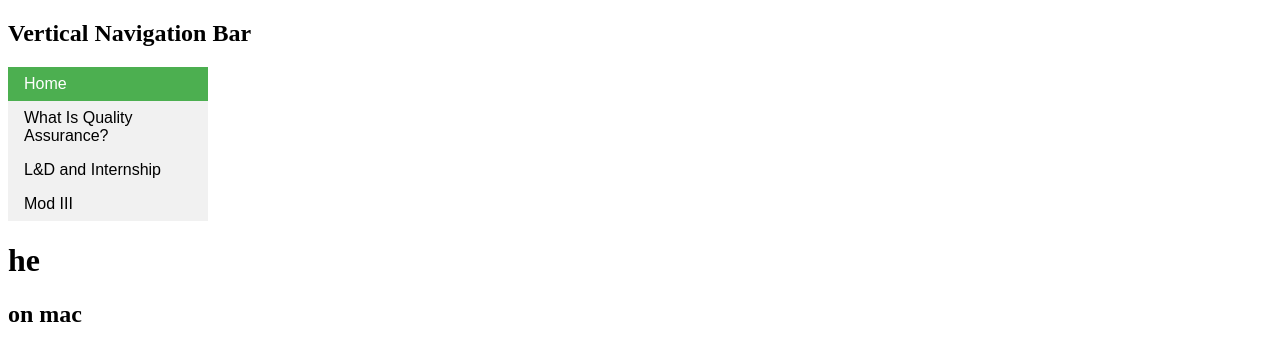
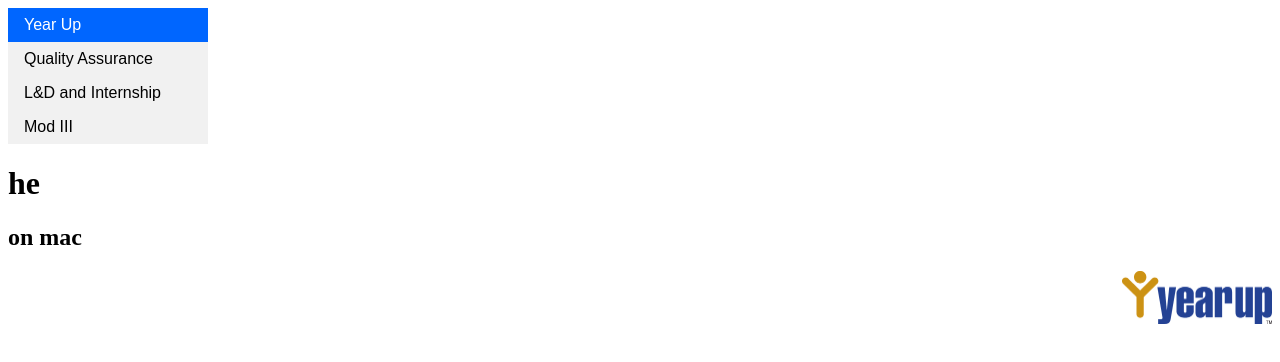
Before and after one commit to AlfonsoC1/QA-Project, a plain HTML site: page ProjectQA.html in a window 1280 px wide. Drawn offline with Linux system fonts and the light colour scheme.

Commit message:
Added nav tags

```diff
--- a/ProjectQA.html
+++ b/ProjectQA.html
@@ -6,16 +6,22 @@
 	<link rel="stylesheet" type="text/css" href="QAP.css">
 </head>
 <body>
-<h2>Vertical Navigation Bar</h2>
 
-<ul>
-  <li><a class="active" href="ProjectQA.html">Home</a></li>
-  <li><a href="qa.html">What Is Quality Assurance?</a></li>
-  <li><a href="L&D.html">L&D and Internship</a></li>
-  <li><a href="Mod3.html">Mod III</a></li>
-</ul>
+<nav>
+	<ul>
+  		<li><a class="active" href="ProjectQA.html">Year Up</a></li>
+  		<li><a href="qa.html">Quality Assurance</a></li>
+  		<li><a href="L&D.html">L&D and Internship</a></li>
+  		<li><a href="Mod3.html">Mod III</a></li>
+	</ul>
+</nav>
 
 <h1>he</h1>
 <h2>on mac</h2>
+
+
+
+
+<img class="yu" src="YUI.gif">
 </body>
 </html>
--- a/QAP.css
+++ b/QAP.css
@@ -22,6 +22,11 @@ li a:hover {
 }
 
 li a.active {
-    background-color: #4CAF50;
+    background-color: #0066ff;
     color: white;
 }
+
+.yu {
+    width: 150px;
+    float: right;
+}
```
Also changed, not shown: L&D.html (+6 -2 lines), Mod3.html (+11 -6 lines), qa.html (+11 -6 lines), YUI.gif (added).
